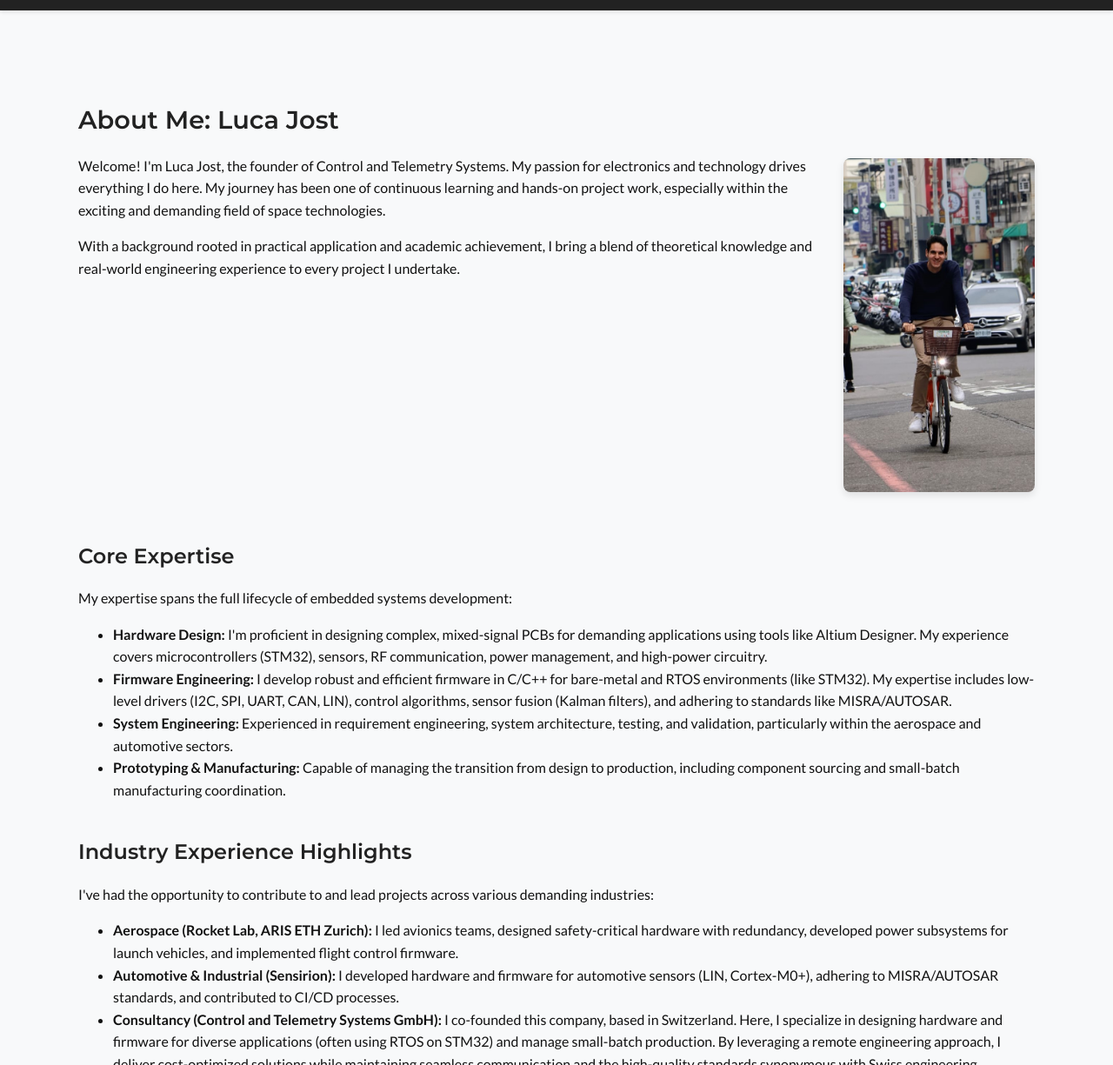
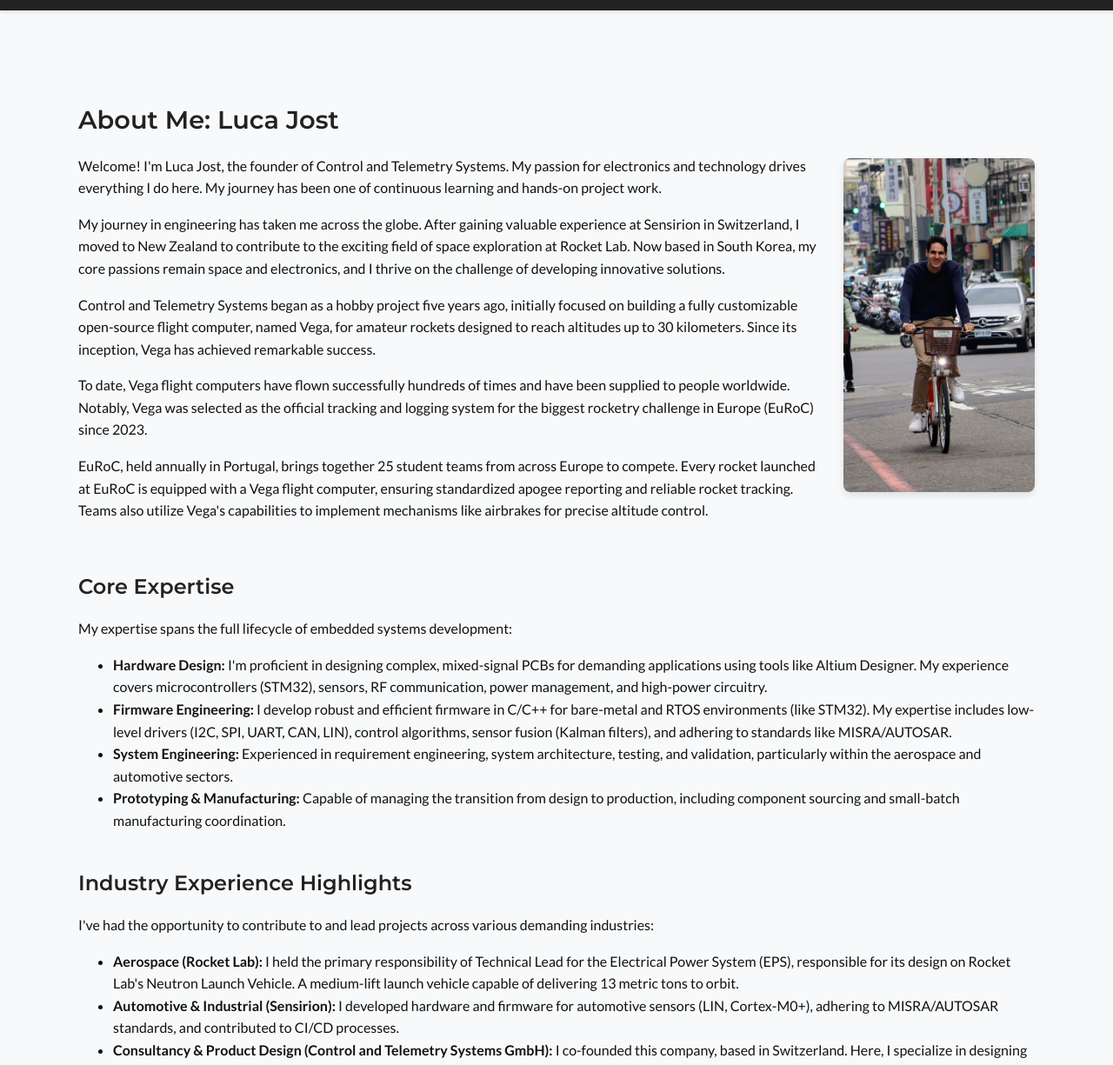
Before and after one commit to l-jost/ljost-website, a plain HTML site: page about.html in a window 1280 px wide. Shown: the part 75-1300 px from the top of the page at 87% size. Drawn offline with Linux system fonts and the light colour scheme.

Commit message:
Update text

```diff
--- a/about.html
+++ b/about.html
@@ -38,10 +38,12 @@
         <section id="about-founder" class="about-section">
             <div class="about-text">
                 <h2>About Me: Luca Jost</h2>
-                <img src="images/me.jpg" alt="Professional headshot of Luca Jost, founder of Control and Telemetry Systems" class="about-founder-image"> <!-- Added class for styling -->
-                <p>Welcome! I'm Luca Jost, the founder of Control and Telemetry Systems. My passion for electronics and technology drives everything I do here. My journey has been one of continuous learning and hands-on project work, especially within the exciting and demanding field of space technologies.</p>
-                <p>With a background rooted in practical application and academic achievement, I bring a blend of theoretical knowledge and real-world engineering experience to every project I undertake.</p>
-            </div>
+                <img src="images/me.jpg" alt="Picture of Luca Jost, founder of Control and Telemetry Systems" class="about-founder-image">
+                <p>Welcome! I'm Luca Jost, the founder of Control and Telemetry Systems. My passion for electronics and technology drives everything I do here. My journey has been one of continuous learning and hands-on project work.</p>
+                <p>My journey in engineering has taken me across the globe. After gaining valuable experience at Sensirion in Switzerland, I moved to New Zealand to contribute to the exciting field of space exploration at Rocket Lab. Now based in South Korea, my core passions remain space and electronics, and I thrive on the challenge of developing innovative solutions.</p>
+                <p>Control and Telemetry Systems began as a hobby project five years ago, initially focused on building a fully customizable open-source flight computer, named Vega, for amateur rockets designed to reach altitudes up to 30 kilometers. Since its inception, Vega has achieved remarkable success.</p>
+                <p>To date, Vega flight computers have flown successfully hundreds of times and have been supplied to people worldwide. Notably, Vega was selected as the official tracking and logging system for the biggest rocketry challenge in Europe (EuRoC) since 2023.</p>
+                <p>EuRoC, held annually in Portugal, brings together 25 student teams from across Europe to compete. Every rocket launched at EuRoC is equipped with a Vega flight computer, ensuring standardized apogee reporting and reliable rocket tracking. Teams also utilize Vega's capabilities to implement mechanisms like airbrakes for precise altitude control.</p>
         </section>
 
         <section id="expertise-summary">
@@ -59,9 +61,9 @@
             <h3>Industry Experience Highlights</h3>
             <p>I've had the opportunity to contribute to and lead projects across various demanding industries:</p>
             <ul>
-                <li><strong>Aerospace (Rocket Lab, ARIS ETH Zurich):</strong> I led avionics teams, designed safety-critical hardware with redundancy, developed power subsystems for launch vehicles, and implemented flight control firmware.</li>
+                <li><strong>Aerospace (Rocket Lab):</strong> I held the primary responsibility of Technical Lead for the Electrical Power System (EPS), responsible for its design on Rocket Lab's Neutron Launch Vehicle. A medium-lift launch vehicle capable of delivering 13 metric tons to orbit.</li>
                 <li><strong>Automotive &amp; Industrial (Sensirion):</strong> I developed hardware and firmware for automotive sensors (LIN, Cortex-M0+), adhering to MISRA/AUTOSAR standards, and contributed to CI/CD processes.</li>
-                <li><strong>Consultancy (Control and Telemetry Systems GmbH):</strong> I co-founded this company, based in Switzerland. Here, I specialize in designing hardware and firmware for diverse applications (often using RTOS on STM32) and manage small-batch production. By leveraging a remote engineering approach, I deliver cost-optimized solutions while maintaining seamless communication and the high-quality standards synonymous with Swiss engineering.</li>
+                <li><strong>Consultancy &amp; Product Design (Control and Telemetry Systems GmbH):</strong> I co-founded this company, based in Switzerland. Here, I specialize in designing hardware and firmware for diverse applications (often using RTOS on STM32) and manage small-batch production.</li>
                 <li><strong>Research &amp; Development (IWK HSR):</strong> I designed flight computer hardware and firmware for fixed-wing UAVs, including PID stabilization and image processing algorithms (OpenCV/Python).</li>
             </ul>
         </section>
```
Also changed, not shown: index.html (+2 -2 lines).
